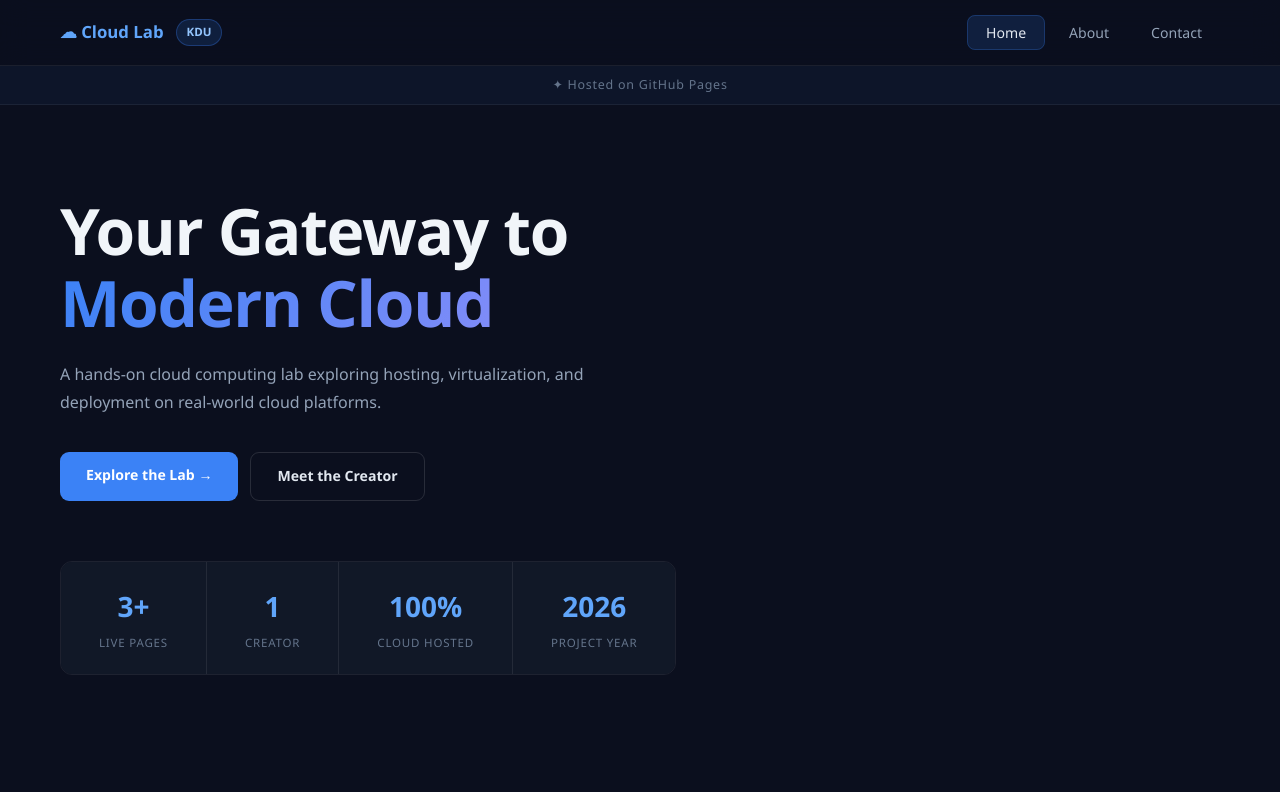
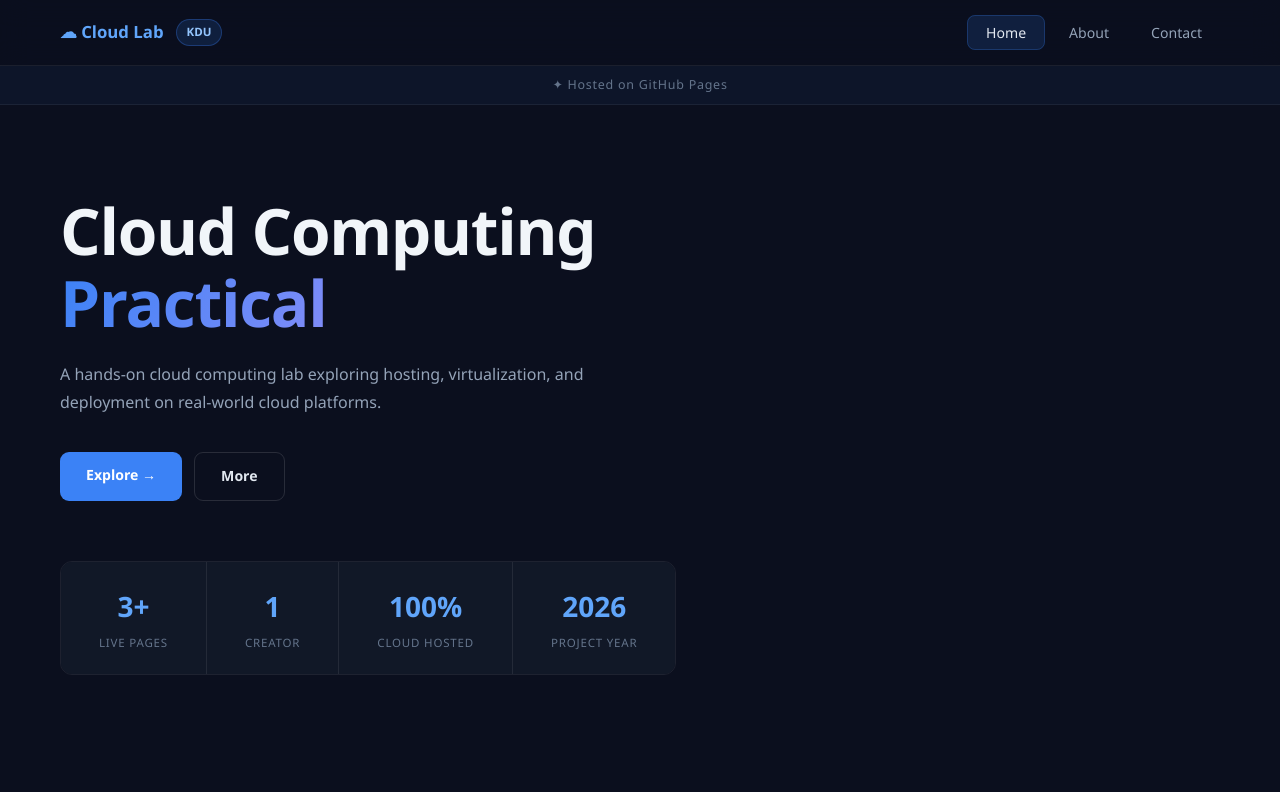
Before and after one commit to RajkumarLamaOfficial/mywebsite, a plain HTML site: page index.html in a window 1280 px wide. Shown: the top 792 px of the page. Drawn offline with Linux system fonts and the light colour scheme.

Commit message:
Update index.html

```diff
--- a/index.html
+++ b/index.html
@@ -3,7 +3,7 @@
 <head>
   <meta charset="UTF-8" />
   <meta name="viewport" content="width=device-width, initial-scale=1.0" />
-  <title>Home | Cloud Computing Lab</title>
+  <title>Home | Cloud Computing </title>
   <link rel="stylesheet" href="style.css" />
 </head>
 <body>
@@ -27,11 +27,11 @@
   <!-- HERO -->
   <section class="hero">
     <div class="hero-inner">
-      <h1 class="hero-heading">Your Gateway to<br /><span class="hero-highlight">Modern Cloud</span></h1>
+      <h1 class="hero-heading">Cloud Computing<br /><span class="hero-highlight">Practical</span></h1>
       <p class="hero-desc">A hands-on cloud computing lab exploring hosting, virtualization, and deployment on real-world cloud platforms.</p>
       <div class="btn-group">
-        <a href="about.html" class="btn btn-blue">Explore the Lab &rarr;</a>
-        <a href="contact.html" class="btn btn-outline">Meet the Creator</a>
+        <a href="about.html" class="btn btn-blue">Explore &rarr;</a>
+        <a href="contact.html" class="btn btn-outline">More</a>
       </div>
     </div>
 
```
